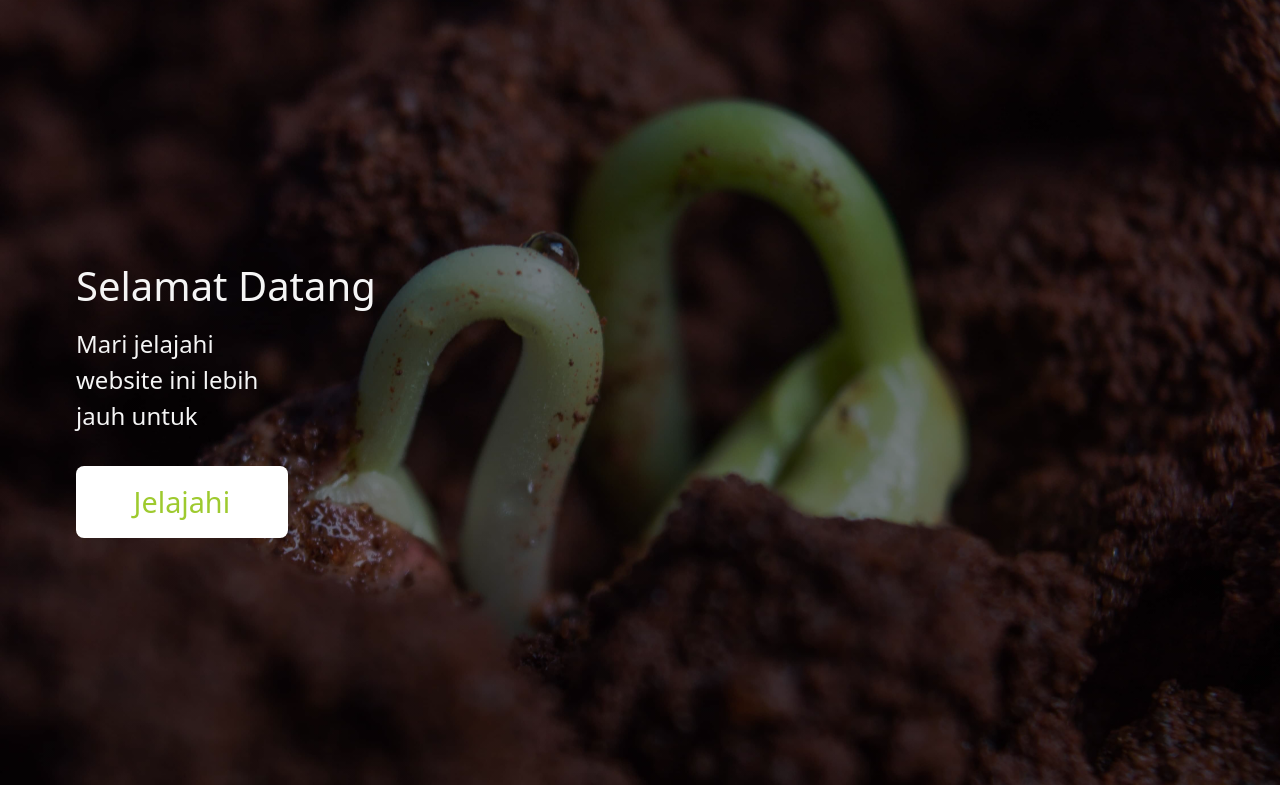
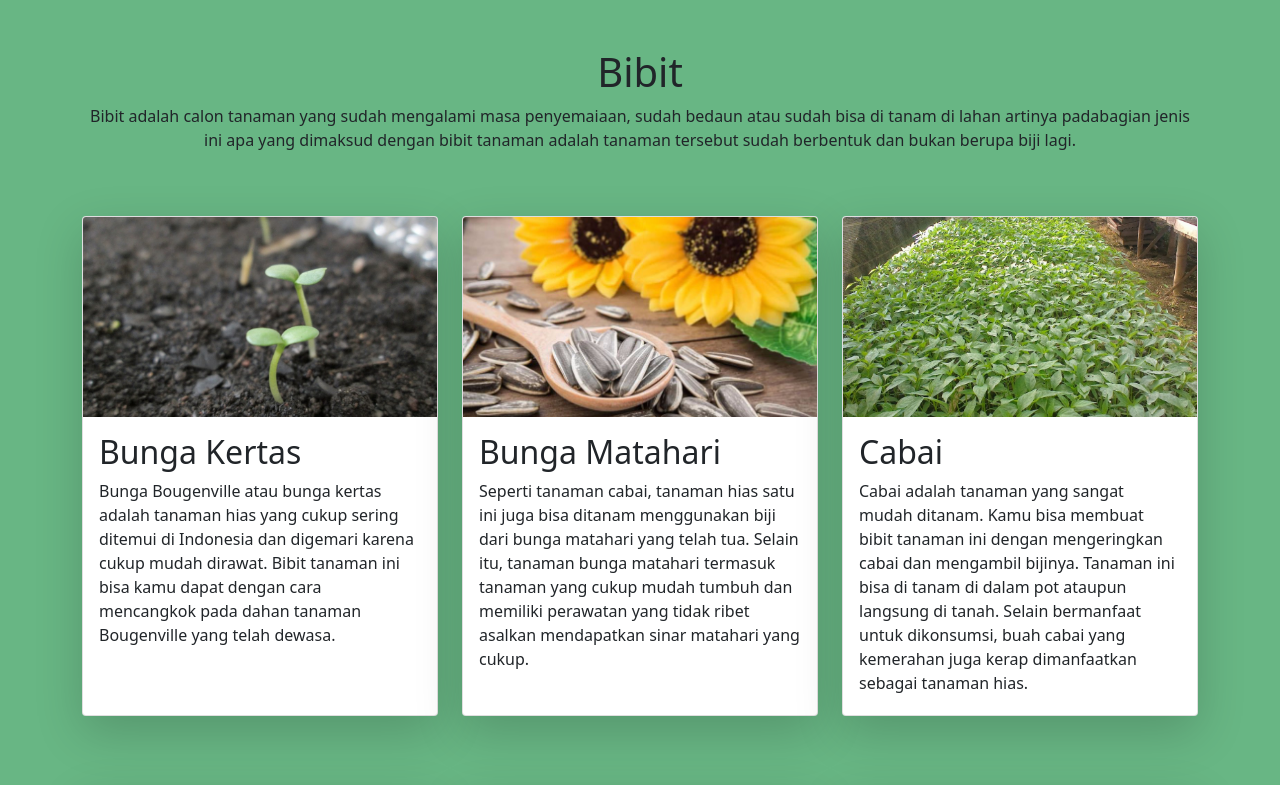
Before and after one commit to Arasans/Pertanian, a plain HTML site: page Bibit.html in a window 1280 px wide. Shown: the top 785 px of the page. Drawn offline with nearby package versions, Linux system fonts and the light colour scheme.

Commit message:
banner erase

```diff
--- a/Bibit.html
+++ b/Bibit.html
@@ -15,18 +15,7 @@
   <body>
 
 
-    <!-- Banner -->
-    <section id="herobibit" data-aos="fade-zoom-in" data-aos-offset="0" data-aos-duration="800" data-aos-delay="0">
-      <div class="container">
-        <div class="info">
-          <h1 class="fs-1" data-aos="zoom-in-down" data-aos-offset="0" data-aos-duration="1000" data-aos-delay="200">Selamat Datang</h1>
-          <p class="fs-4" data-aos="zoom-in" data-aos-offset="0" data-aos-duration="1000" data-aos-delay="200">Mari jelajahi website ini lebih jauh untuk</p>
-          <a href="#bibitcard" data-aos="zoom-in-up" data-aos-offset="0" data-aos-duration="1000" data-aos-delay="200">Jelajahi</a>
-        </div>
-      </div>
-    </section>
 
-    <!-- Banner end -->
 
     <!-- bibit card  -->
     <section id="bibitcard">
```
